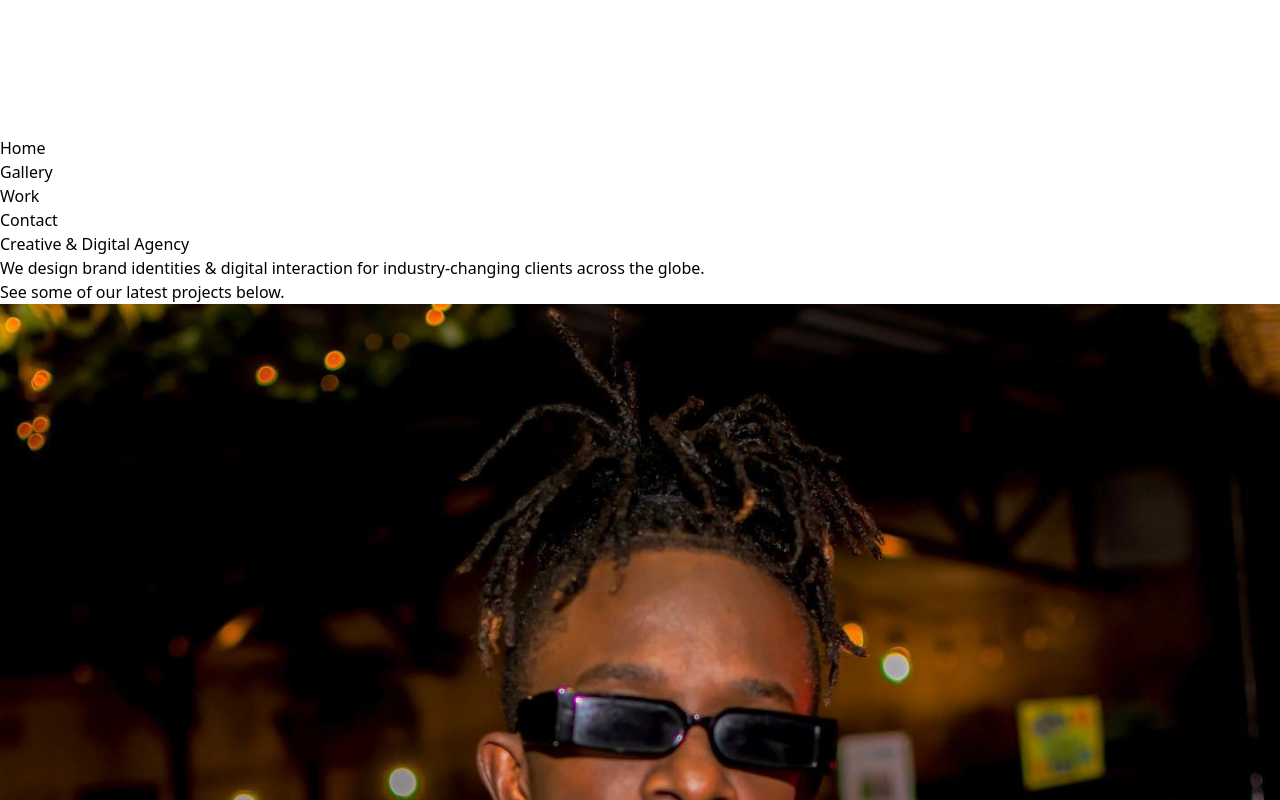
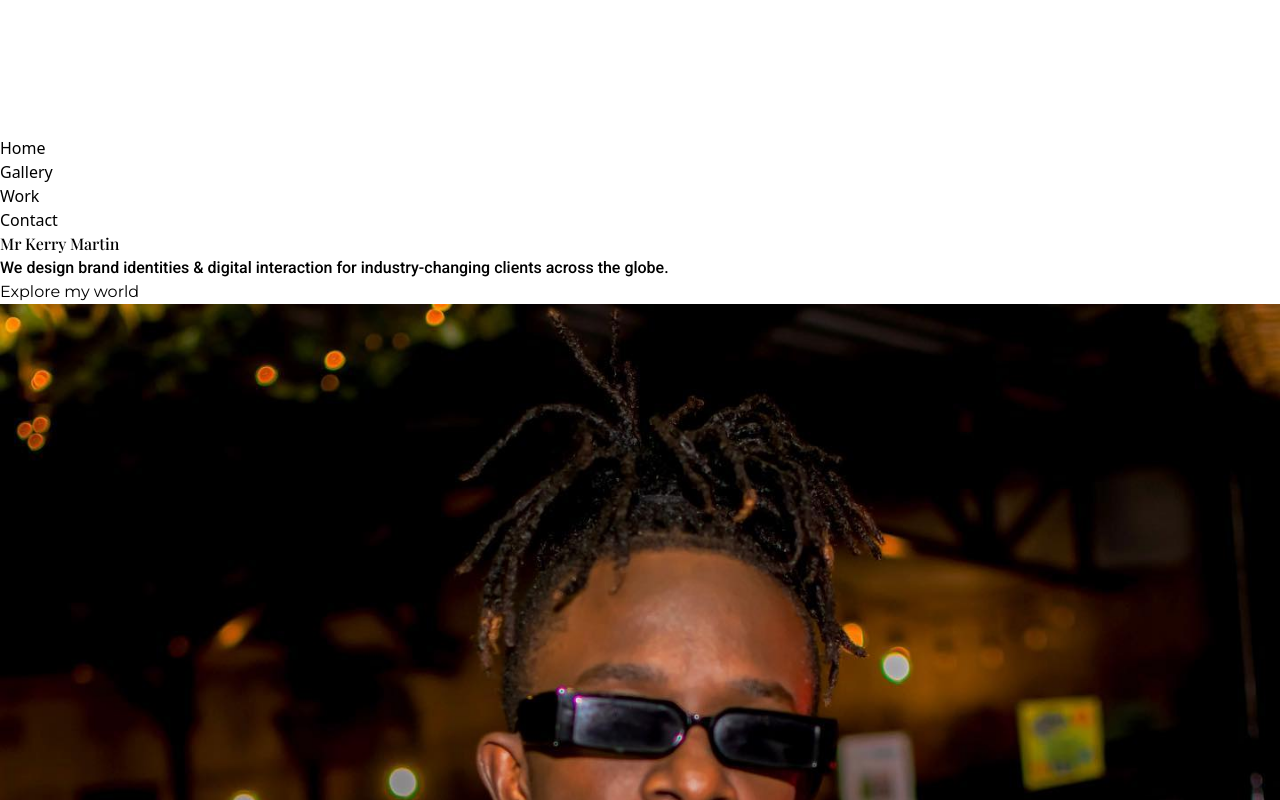
Before and after one commit to MICHAELMUNAVU83/mrkerrymartin, a React (Vite) app: page / in a window 1280 px wide. Shown: the top 800 px of the page. Built offline with nearby package versions, Linux system fonts and the light colour scheme.

Commit message:
Finished Contact Us

```diff
--- a/src/components/Hero.jsx
+++ b/src/components/Hero.jsx
@@ -12,16 +12,21 @@ const Hero = () => {
     >
       <div className="md:w-[100%] w-[90%] mx-auto flex md:flex-row flex-col-reverse justify-center items-center">
         <div className="md:w-[46%] flex  flex-col gap-6">
-          <p className="text-4xl font-semibold">Creative & Digital Agency</p>
-          <p>
+          <p className="text-7xl playfair font-semibold">Mr Kerry Martin</p>
+          <p className="roboto">
             We design brand identities & digital interaction for
             industry-changing clients across the globe.
           </p>
           <p className="w-[100px] bg-white h-[1px]" />
-          <p>See some of our latest projects below.</p>
+          <p className="montserrat text-4xl">Explore my world</p>
         </div>
         <div className="md:w-[46%] h-[90%]">
-          <img src="/image2.jpg" className="h-[100%] w-[100%] rounded-full object-cover" />
+          <div className="bg-[#2B2B2B] h-[100%] w-[100%] p-2 rounded-b-full rounded-tr-full">
+            <img
+              src="/image2.jpg"
+              className="h-[100%] w-[100%] rounded-full object-cover"
+            />
+          </div>
         </div>
       </div>
     </div>
```
